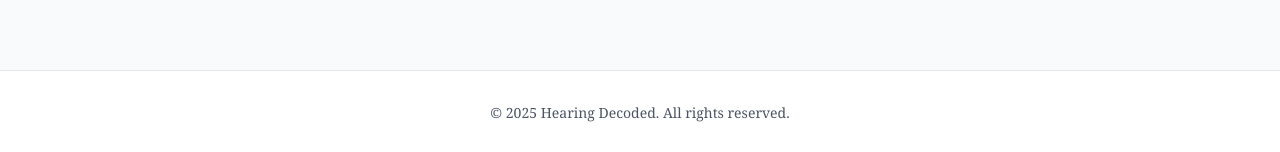
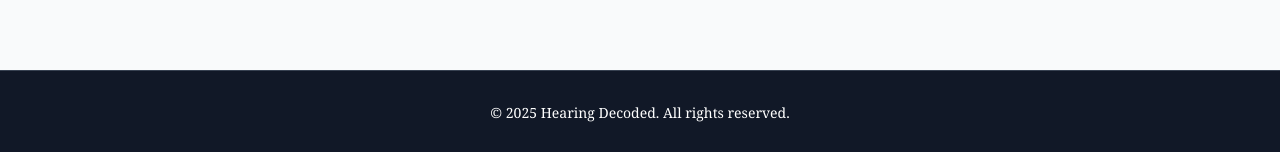
Before and after one commit to andrelavell/hearingdecoded, a Next.js app: page / in a window 1280 px wide. Shown: the part 730-882 px from the top of the page. Built offline with nearby package versions, Linux system fonts and the light colour scheme; no server answers; the database is empty.

Commit message:
style: update footer colors to dark theme with white text

```diff
--- a/components/Footer.tsx
+++ b/components/Footer.tsx
@@ -1,8 +1,8 @@
 export default function Footer() {
   return (
-    <footer className="border-t border-gray-200 bg-white">
+    <footer className="border-t border-gray-700 bg-gray-900">
       <div className="max-w-6xl mx-auto px-6 py-8 flex items-center justify-center">
-        <div className="text-sm text-gray-600 text-center">
+        <div className="text-sm text-white text-center">
           © {new Date().getFullYear()} Hearing Decoded. All rights reserved.
         </div>
       </div>
```
